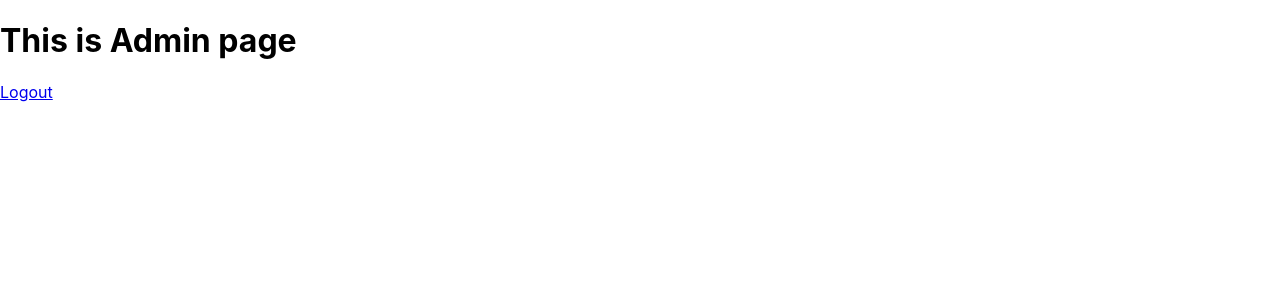
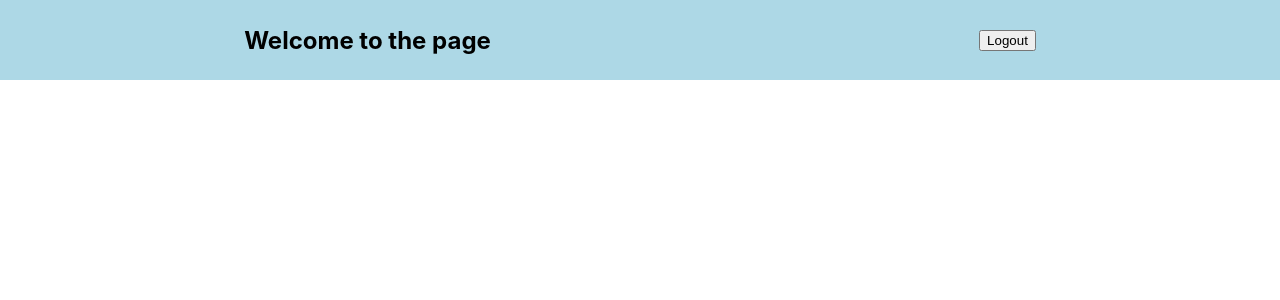
Before and after one commit to NMili997/coolaim, a React (Create React App) app: page /admin in a window 1280 px wide. Shown: the top 300 px of the page. Built offline with nearby package versions, Linux system fonts and the light colour scheme; sample sign-in values are in the browser's storage.

Commit message:
Fixing nav component

```diff
--- a/src/App.css
+++ b/src/App.css
@@ -1,38 +1,10 @@
-.App {
+.App{
   text-align: center;
 }
-
-.App-logo {
-  height: 40vmin;
-  pointer-events: none;
+nav{
+  display: flex;
+  justify-content: space-around;
+  align-items: center;
+  min-height: 10vh;
+  background: lightblue;
 }
-
-@media (prefers-reduced-motion: no-preference) {
-  .App-logo {
-    animation: App-logo-spin infinite 20s linear;
-  }
-}
-
-.App-header {
-  background-color: #282c34;
-  min-height: 100vh;
-  display: flex;
-  flex-direction: column;
-  align-items: center;
-  justify-content: center;
-  font-size: calc(10px + 2vmin);
-  color: white;
-}
-
-.App-link {
-  color: #61dafb;
-}
-
-@keyframes App-logo-spin {
-  from {
-    transform: rotate(0deg);
-  }
-  to {
-    transform: rotate(360deg);
-  }
-}
--- a/src/App.js
+++ b/src/App.js
@@ -2,8 +2,9 @@ import React, { Component } from "react";
 import "./App.css";
 import { BrowserRouter as Router, Switch, Route } from "react-router-dom";
 import Login from "./components/Login";
-import Admin from "./components/Admin";
+import Admin from "./components/homepage/Admin";
 import Logout from "./components/Logout";
+import "./App.css";
 
 class App extends Component {
   render() {
--- a/src/components/Admin.js
+++ /dev/null
@@ -1,29 +0,0 @@
-import React ,{Component} from "react";
-import {Link}from "react-router-dom";
-import { Redirect } from "react-router-dom";
-
-export default class Admin extends Component{
-  constructor(props){
-    super(props)
-    const token = localStorage.getItem("token")
-
-    let loggedIn = true
-    if(token == null){
-      loggedIn = false
-    }
-    this.state = {
-      loggedIn
-    }
-  }
-  render(){
-    if(this.state.loggedIn === false){
-      return <Redirect to="/" />;
-    }
-    return (
-      <div>
-        <h1>This is Admin page</h1>
-        <Link to="/logout">Logout</Link>
-      </div>
-    );
-  }
-}
--- /dev/null
+++ b/src/components/homepage/Admin.js
@@ -0,0 +1,35 @@
+import React, { Component } from "react";
+import { Link } from "react-router-dom";
+import { Redirect } from "react-router-dom";
+import "../../App.css";
+
+export default class Admin extends Component {
+  constructor(props) {
+    super(props);
+    const token = localStorage.getItem("token");
+
+    let loggedIn = true;
+    if (token == null) {
+      loggedIn = false;
+    }
+    this.state = {
+      loggedIn
+    };
+  }
+  render() {
+    if (this.state.loggedIn === false) {
+      return <Redirect to="/" />;
+    }
+    return (
+      <nav>
+        <h1>Welcome to the page</h1>
+        <div className="btnLogout">
+          <Link to="/logout">
+            <button>Logout</button>
+          </Link>
+        </div>
+      </nav>
+
+    );
+  }
+}
```
